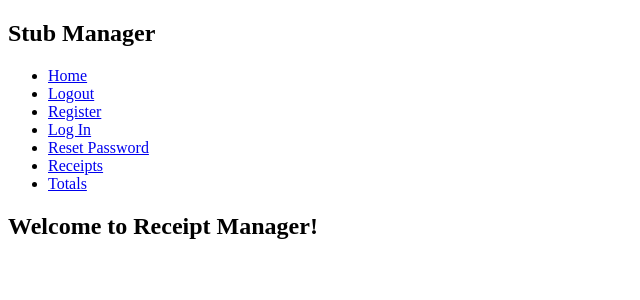
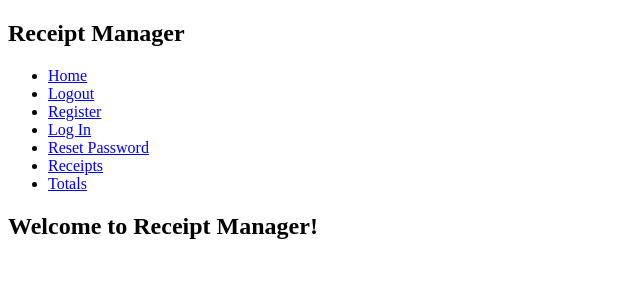
Before and after one commit to zacharysgoldberg/Receipt-Manager, a Flask app: page / in a window 1280 px wide. Shown: the top 300 px of the page, without its empty margins (0-640 px from the left). Run offline with Flask 2, Linux system fonts and the light colour scheme.

Commit message:
Update base.html

```diff
--- a/app/api/templates/base.html
+++ b/app/api/templates/base.html
@@ -1,7 +1,7 @@
 <!DOCTYPE html>
 <title>{% block title %}{% endblock %} - Stub Manager</title>
 <nav>
-  <h1>Stub Manager</h1>
+  <h1>Receipt Manager</h1>
   <head>
     <ul>
       <li><a href="{{ url_for('index') }}"> Home </a></li>
```
